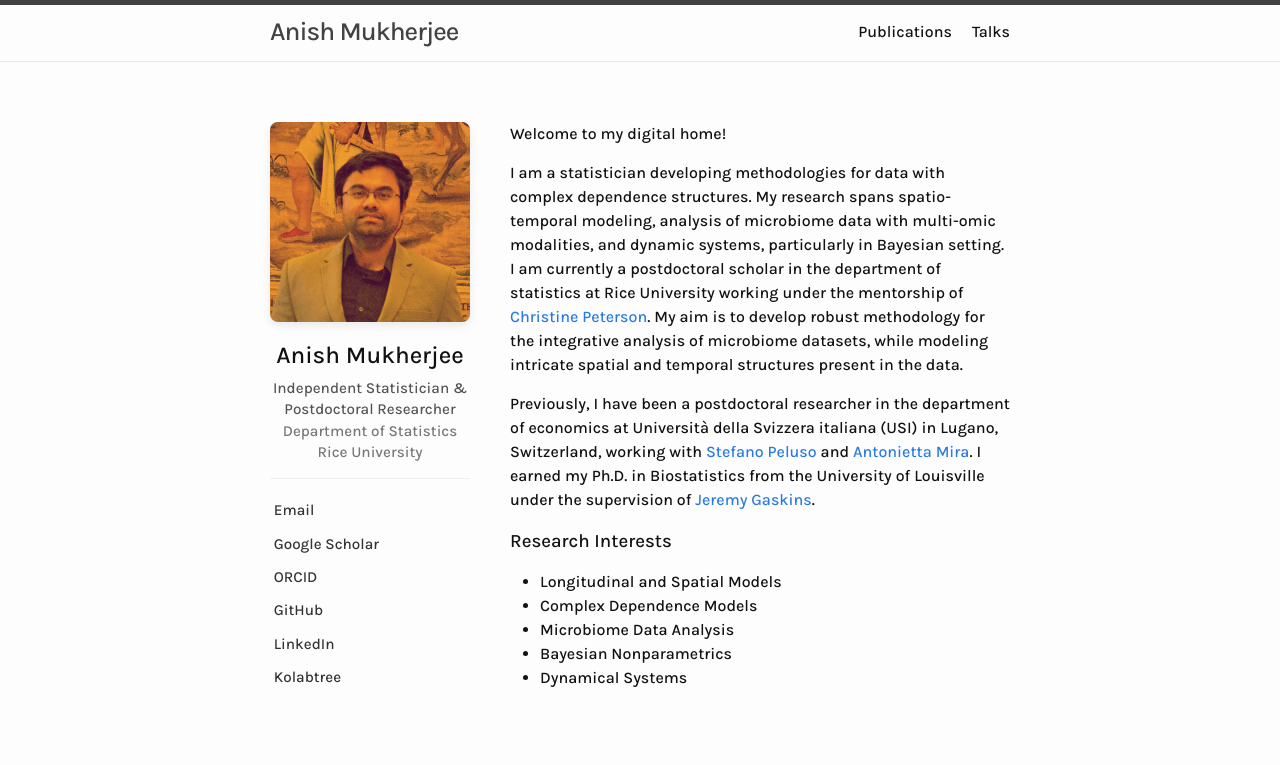
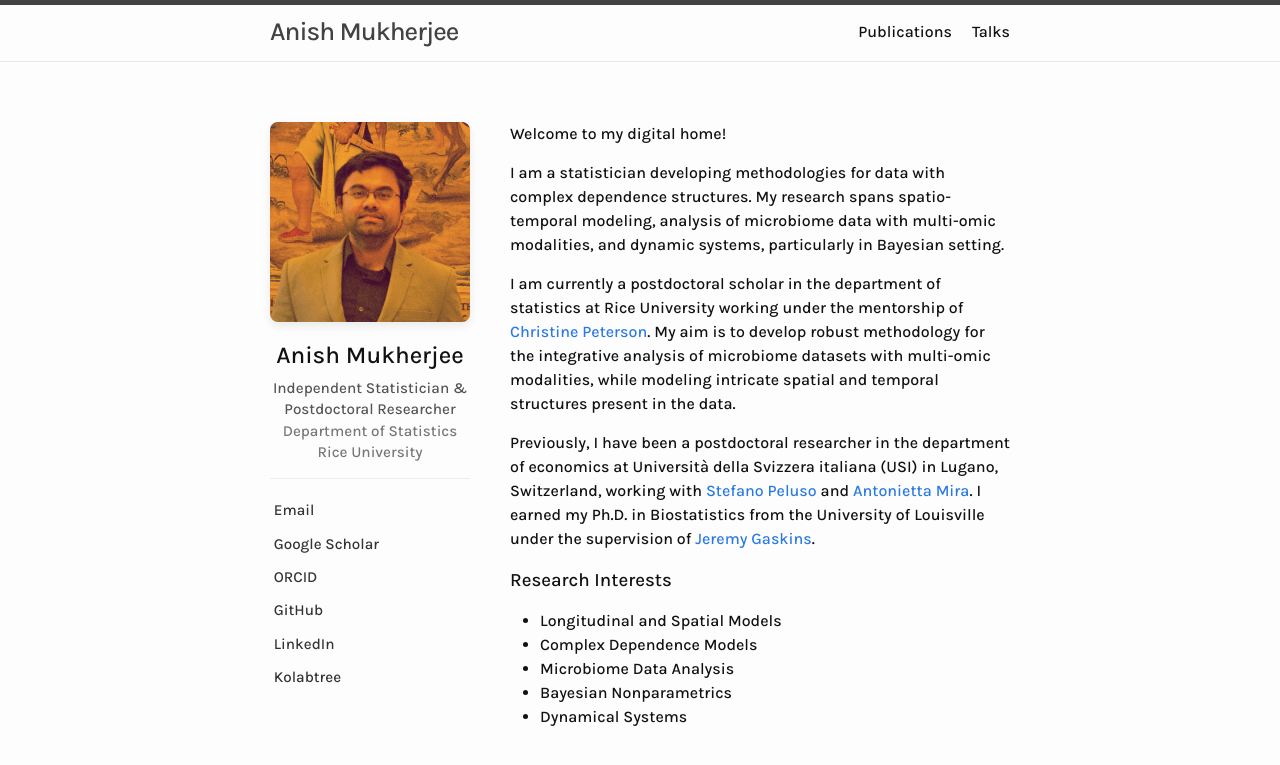
Before and after one commit to anishspace/anishspace.github.io, a Jekyll site: the page built from index.markdown, in a window 1280 px wide. Shown: the top 765 px of the page. Built offline with Jekyll 4.4.1, drawn with Linux system fonts in a browser that asks for light colours.

Commit message:
Update index.markdown

```diff
--- a/index.markdown
+++ b/index.markdown
@@ -86,7 +86,9 @@ custom_head: |
 
     <p>Welcome to my digital home!</p>
 
-    <p>I am a statistician developing methodologies for data with complex dependence structures. My research spans spatio-temporal modeling, analysis of microbiome data with multi-omic modalities, and dynamic systems, particularly in Bayesian setting. I am currently a postdoctoral scholar in the department of statistics at Rice University working under the mentorship of <a href="https://sites.google.com/rice.edu/cbpeterson/">Christine Peterson</a>. My aim is to develop robust methodology for the integrative analysis of microbiome datasets, while modeling intricate spatial and temporal structures present in the data.</p>
+    <p>I am a statistician developing methodologies for data with complex dependence structures. My research spans spatio-temporal modeling, analysis of microbiome data with multi-omic modalities, and dynamic systems, particularly in Bayesian setting. </p>
+
+    <p>I am currently a postdoctoral scholar in the department of statistics at Rice University working under the mentorship of <a href="https://sites.google.com/rice.edu/cbpeterson/">Christine Peterson</a>. My aim is to develop robust methodology for the integrative analysis of microbiome datasets with multi-omic modalities, while modeling intricate spatial and temporal structures present in the data.</p>
 
     <p>Previously, I have been a postdoctoral researcher in the department of economics at Università della Svizzera italiana (USI) in Lugano, Switzerland, working with <a href="https://publires.unicatt.it/en/persons/stefano-peluso/">Stefano Peluso</a> and <a href="http://usi.to/exz">Antonietta Mira</a>. I earned my Ph.D. in Biostatistics from the University of Louisville under the supervision of <a href="https://profiles.louisville.edu/jeremy.gaskins">Jeremy Gaskins</a>.
     </p>
```
